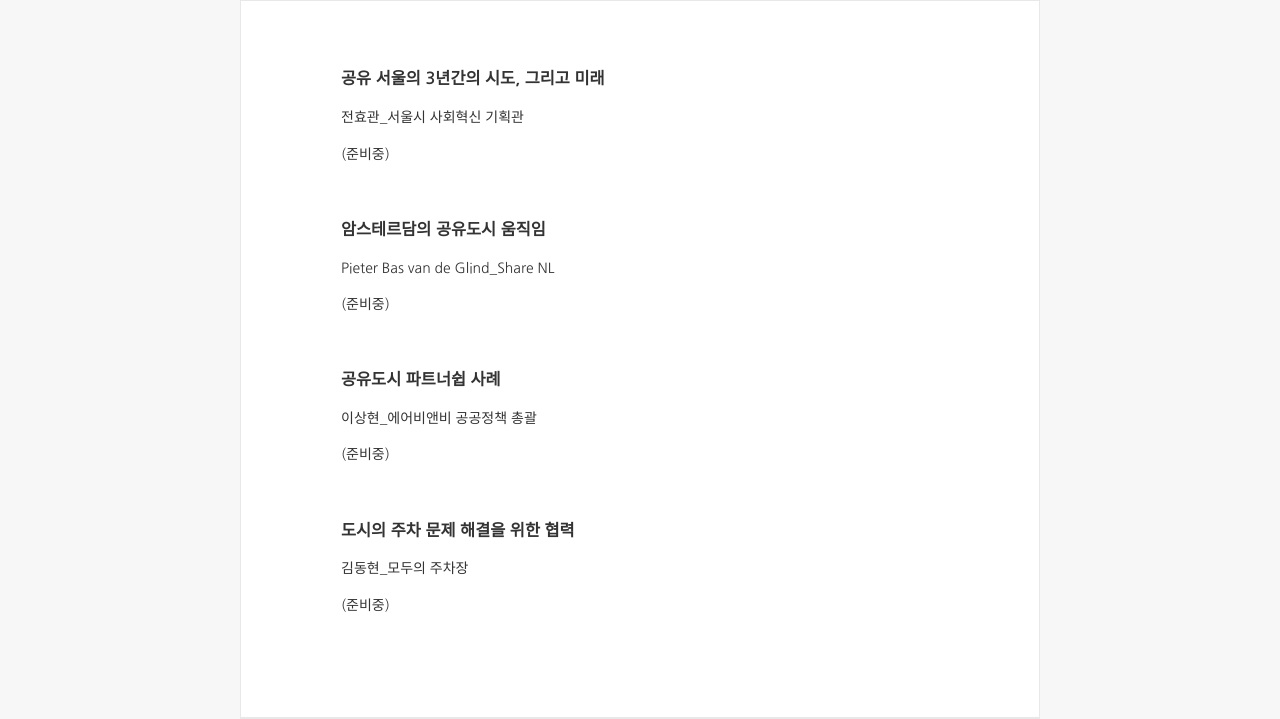
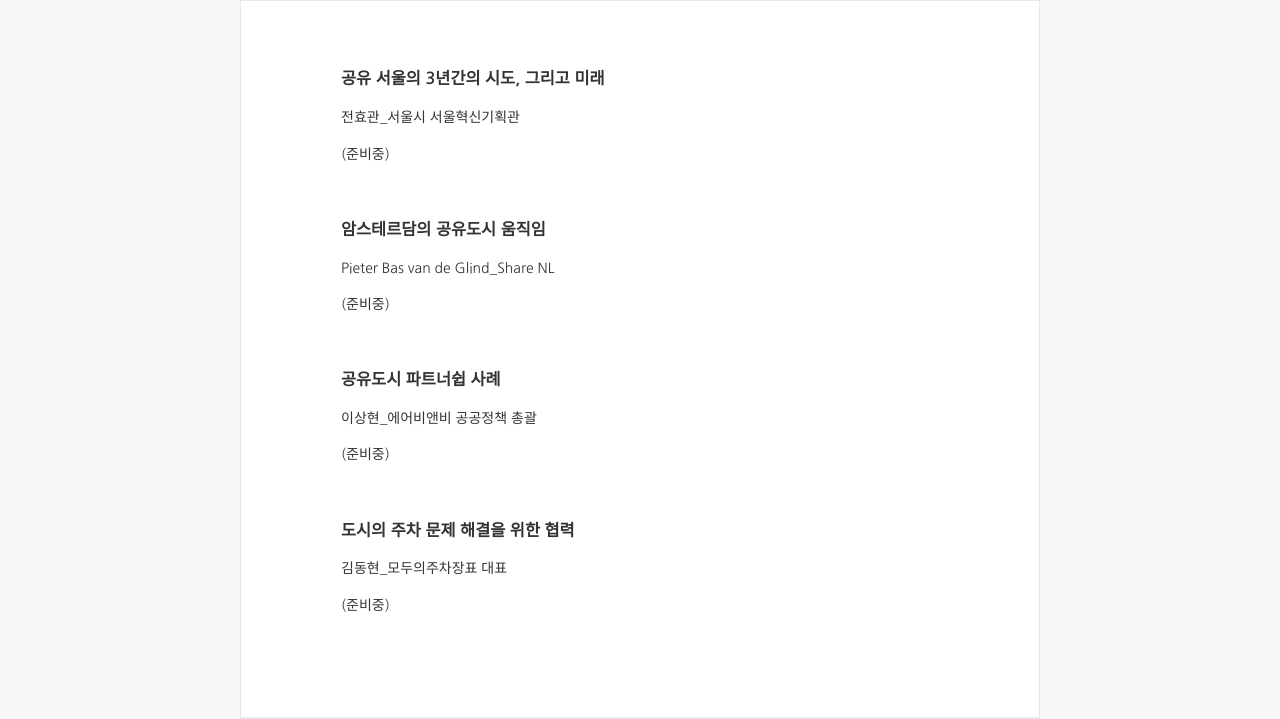
Before and after one commit to creativecommonskorea/2015-global-summit, a Jekyll site: the page built from _sessions/16-02.md, in a window 1280 px wide. Shown: the part 387-1106 px from the top of the page. Built offline with Jekyll 4.4.1, drawn with Linux system fonts in a browser that asks for light colours; nearby versions of some CDN libraries.

Commit message:
모두의주차장 발표 제목 수정 및 서울혁신기획관 오타 수정

```diff
--- a/_data/day16_programs.yml
+++ b/_data/day16_programs.yml
@@ -32,10 +32,10 @@
     - title: "공유도시"
       detail: >
         도시, 공유의 가치를 재발견하다 <br>
-        공유 서울의 3년간의 시도, 그리고 미래 / 전효관_서울시 사회혁신 기획관 <br>
+        공유 서울의 3년간의 시도, 그리고 미래 / 전효관_서울시 서울혁신기획관 <br>
         암스테르담의 공유도시 움직임 / Pieter Bas van de Glind_Share NL <br>
         공유도시 파트너쉽 사례 / 이상현_에어비앤비 코리아 정책 담당 <br>
-        도시의 주차 문제 해결을 위한 협력 / 김동현_모두의 주차장
+        민관협력을 통한 주차공유, 그 성과와 과제 / 김동현_모두의주차장 대표
       location: "중앙박물관 대강당"
       box: lightorange
       data-rel: 16-02
--- a/_includes/day16_detail.html
+++ b/_includes/day16_detail.html
@@ -69,10 +69,10 @@
                         <div class="location">중앙박물관 대강당</div>
                         <span class="h2">공유도시</span>
                         <ul>
-                            <li><b>공유 서울의 3년간의 시도, 그리고 미래</b><br>전효관_서울시 사회혁신 기획관</li>
+                            <li><b>공유 서울의 3년간의 시도, 그리고 미래</b><br>전효관_서울시 서울혁신기획관</li>
                             <li><b>암스테르담의 공유도시 움직임</b><br>Pieter Bas van de Glind_Share NL</li>
                             <li><b>공유도시 파트너쉽 사례</b><br>이상현_에어비앤비 코리아 정책 담당</li>
-                            <li><b>도시의 주차 문제 해결을 위한 협력</b><br>김동현_모두의 주차장 </li>
+                            <li><b>민관협력을 통한 주차공유, 그 성과와 과제/b><br>김동현_모두의주차장 대표</li>
                         </ul>
                     </div>
                 </td>
--- a/_sessions/16-02.md
+++ b/_sessions/16-02.md
@@ -9,7 +9,7 @@ description: 국내외에서 진행되는 공유도시 흐름을 살펴보고
 ---
 
 ### 공유 서울의 3년간의 시도, 그리고 미래
-[전효관_서울시 사회혁신 기획관](/speakers.html#speaker13)
+[전효관_서울시 서울혁신기획관](/speakers.html#speaker13)
 
 (준비중)
 
@@ -33,7 +33,7 @@ description: 국내외에서 진행되는 공유도시 흐름을 살펴보고
 
 ### 도시의 주차 문제 해결을 위한 협력
 
-김동현_모두의 주차장
+[김동현_모두의주차장표 대표](/speakers.html#speaker15)
 
 (준비중)
 
```
